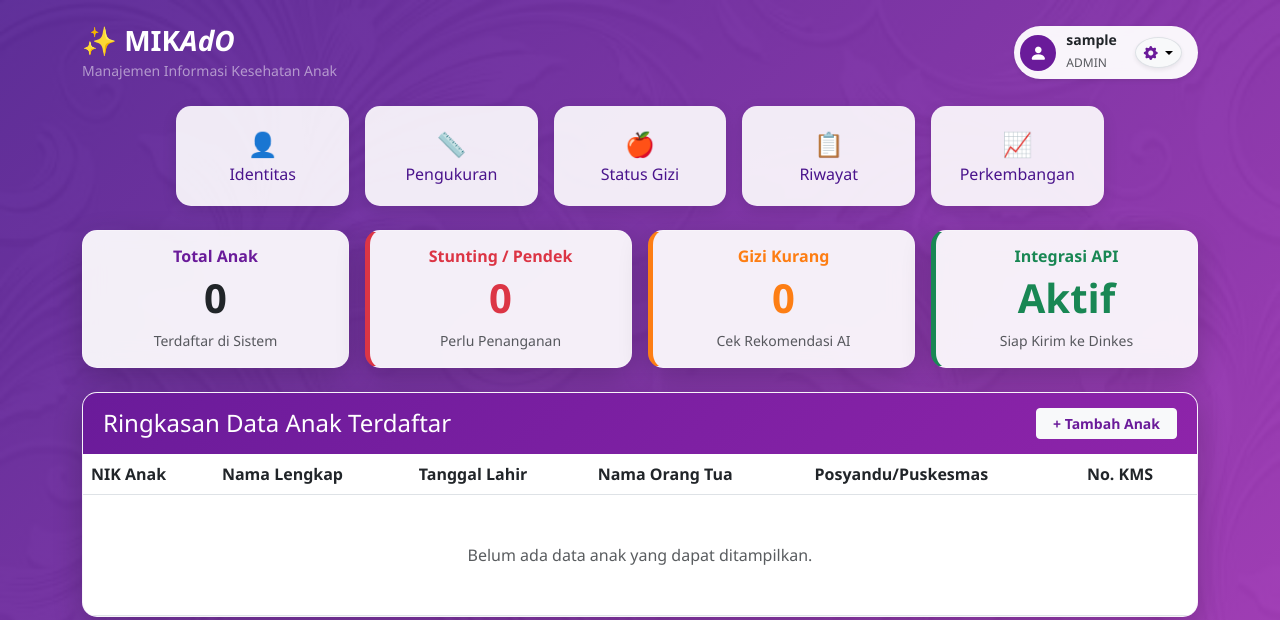
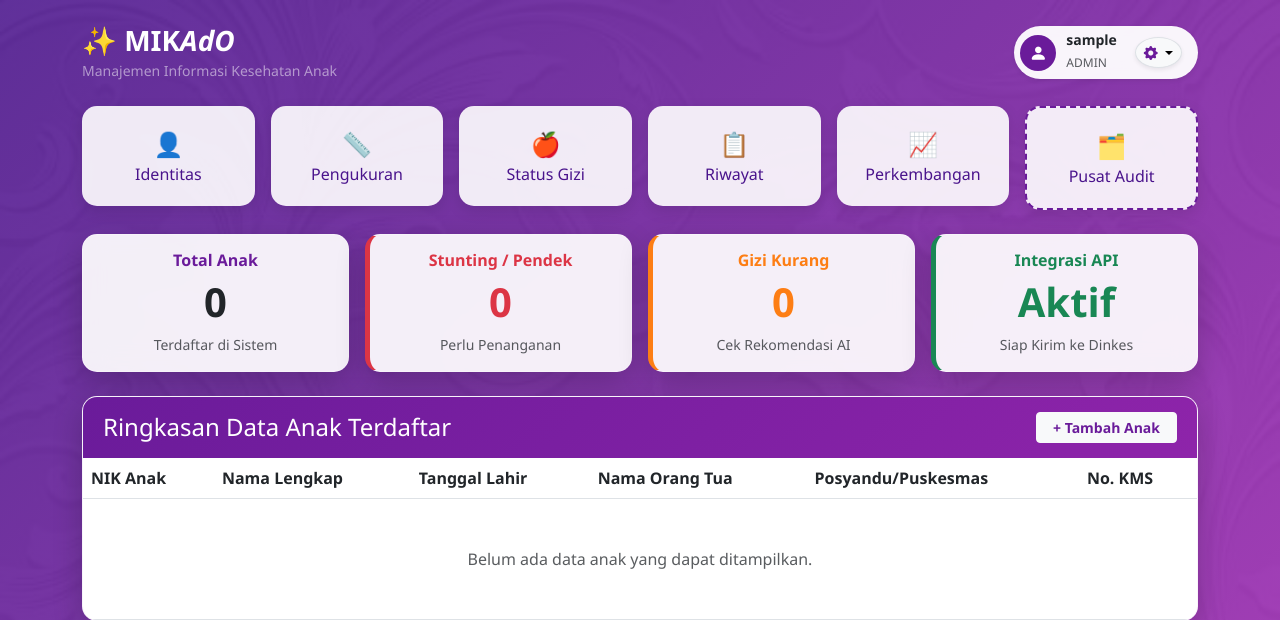
Before and after one commit to R4annnn1231/MIKADO, a Flask app: page / in a window 1280 px wide. Shown: the top 620 px of the page. Run offline with Flask 3, Linux system fonts and the light colour scheme; the visitor is signed in with stand-in values (Sample User, id 1); data that the repository does not hold is empty.

Commit message:
Update index.html

```diff
--- a/templates/index.html
+++ b/templates/index.html
@@ -85,6 +85,7 @@
             <div class="col-md-2"><a href="{{ url_for('gizi') }}" class="menu-tile"><div>🍎</div>Status Gizi</a></div>
             <div class="col-md-2"><a href="{{ url_for('riwayat') }}" class="menu-tile"><div>📋</div>Riwayat</a></div>
             <div class="col-md-2"><a href="{{ url_for('perkembangan') }}" class="menu-tile"><div>📈</div>Perkembangan</a></div>
+            <div class="col-md-2"><a href="{{ url_for('audit') }}" class="menu-tile" style="border: 2px dashed #6a1b9a;"><div>🗂️</div>Pusat Audit</a></div>
         </div>
 
         <!-- STATISTIK KARTU -->
```
